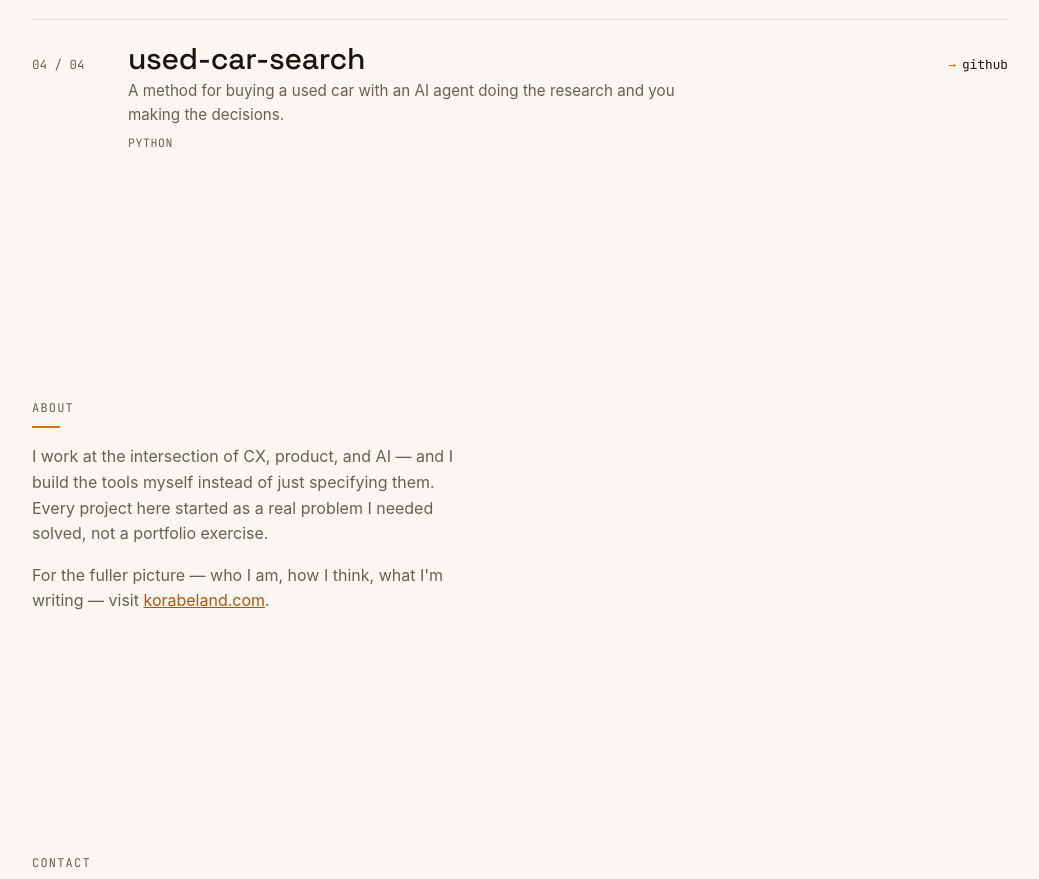
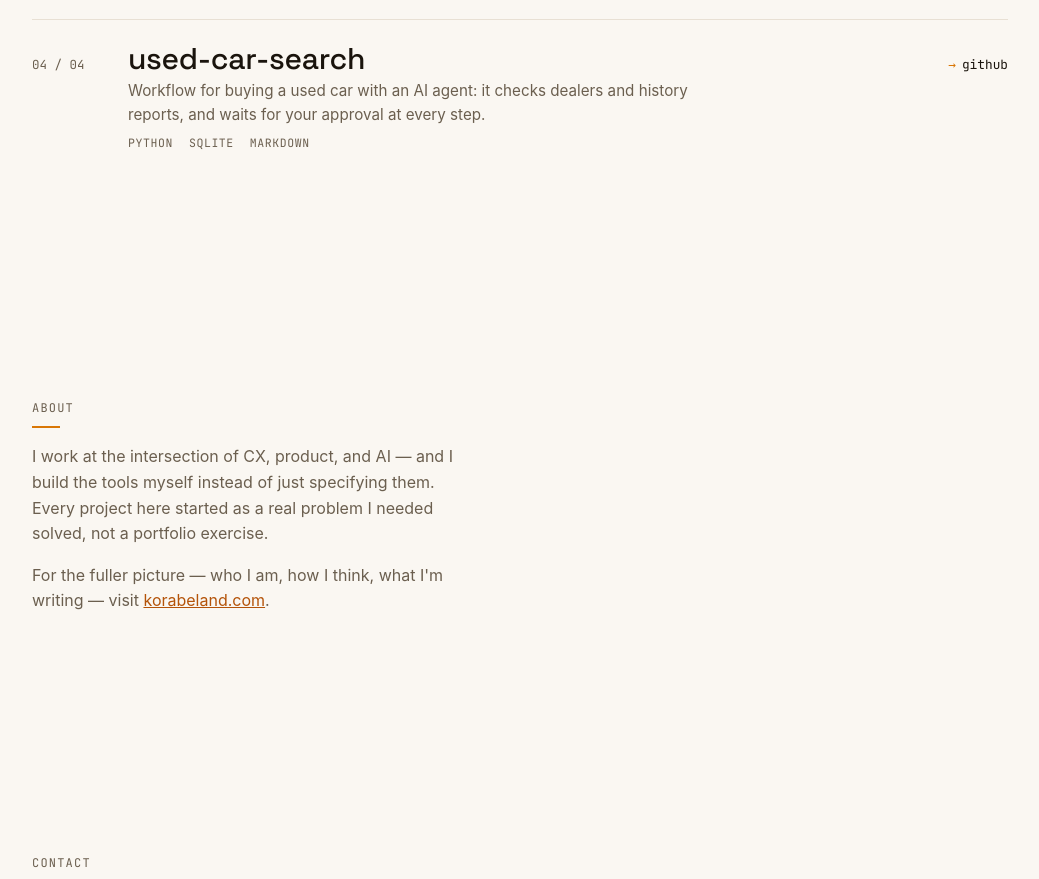
Before and after one commit to korabeland/korabeland.github.io, an Astro site: page / in a window 1280 px wide. Shown: the part 1177-2056 px from the top of the page, without its empty margins (120-1159 px from the left). Built offline with nearby package versions, Linux system fonts and the light colour scheme; Astro itself is replaced by a stand-in of ours; a web font is replaced by a local one.

Commit message:
content: apply approved card copy for used-car-search

```diff
--- a/src/content/projects/used-car-search.md
+++ b/src/content/projects/used-car-search.md
@@ -1,8 +1,8 @@
 ---
 name: "used-car-search"
 slug: "used-car-search"
-hook: "A method for buying a used car with an AI agent doing the research and you making the decisions."
-tech: ["Python"]
+hook: "Workflow for buying a used car with an AI agent: it checks dealers and history reports, and waits for your approval at every step."
+tech: ["Python", "SQLite", "Markdown"]
 repo_url: "https://github.com/korabeland/used-car-search"
 status: "live"
 ---
```
